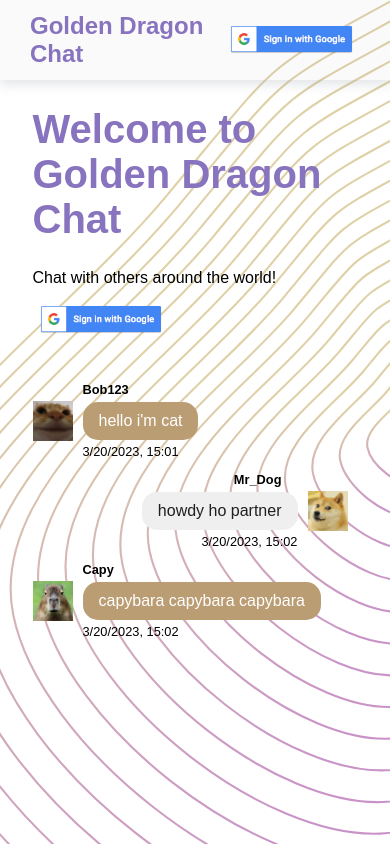
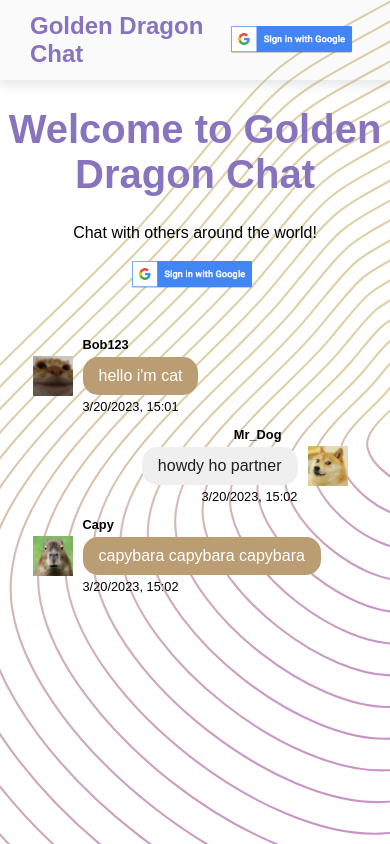
Before and after one commit to Hack-Weekly/golden-dragon-chat-app, a React (Vite) app in the folder golden-dragon-chat-app/: page / in a window 390 px wide. Built offline with nearby package versions, Linux system fonts and the light colour scheme; no server answers.

Commit message:
Fixed Welcome sign in button
Wrap welcome sign in function in async to work on mobile.

```diff
--- a/golden-dragon-chat-app/src/components/NavBar.jsx
+++ b/golden-dragon-chat-app/src/components/NavBar.jsx
@@ -3,7 +3,7 @@ import React from "react";
 import GoogleSignin from "../img/btn_google_signin_dark_normal_web.png";
 import { auth } from "../firebase";
 import { useAuthState } from "react-firebase-hooks/auth";
-import { GoogleAuthProvider, signInWithRedirect, signInWithPopup } from "firebase/auth";
+import { GoogleAuthProvider, signInWithRedirect, signInWithPopup, getRedirectResult } from "firebase/auth";
 
 const NavBar = () => {
 
--- a/golden-dragon-chat-app/src/components/Welcome.jsx
+++ b/golden-dragon-chat-app/src/components/Welcome.jsx
@@ -4,7 +4,7 @@ import React, { useState } from "react";
 import GoogleSignin from "../img/btn_google_signin_dark_normal_web.png";
 import { auth } from "../firebase";
 import { useAuthState } from "react-firebase-hooks/auth";
-import { GoogleAuthProvider, signInWithRedirect } from "firebase/auth";
+import { GoogleAuthProvider, signInWithRedirect, signInWithPopup, getRedirectResult } from "firebase/auth";
 import FakeMessage from "./FakeMessage";
 import Cat from "../img/cat.jpg";
 import Dog from "../img/dog.png";
@@ -12,9 +12,16 @@ import Capybara from "../img/capybara.png";
 
 export default function Welcome() {
   const [user] = useAuthState(auth);
-  const googleSignIn = () => {
-    const provider = new GoogleAuthProvider();
-    signInWithRedirect(auth, provider);
+  const googleSignIn = async () => {
+    try {
+      const res = await signInWithPopup(auth, new GoogleAuthProvider());
+    } catch (err) {
+      // If popup fails, try redirect
+      signInWithRedirect(auth, new GoogleAuthProvider());
+      // After the page redirects back
+      const userCred = await getRedirectResult(auth);
+      console.error(err);
+    }
   };
 
   return (
--- a/golden-dragon-chat-app/src/css/main.css
+++ b/golden-dragon-chat-app/src/css/main.css
@@ -86,6 +86,7 @@ h1 {
 
 .welcome__left button {
   cursor: pointer;
+  padding-left: 0px;
 }
 
 .welcome__left h1 {
@@ -103,6 +104,8 @@ h1 {
   }
 
   .welcome__left {
+    width: auto;
+    text-align: center;
     margin: 0;
     margin-bottom: 3rem;
   }
```
